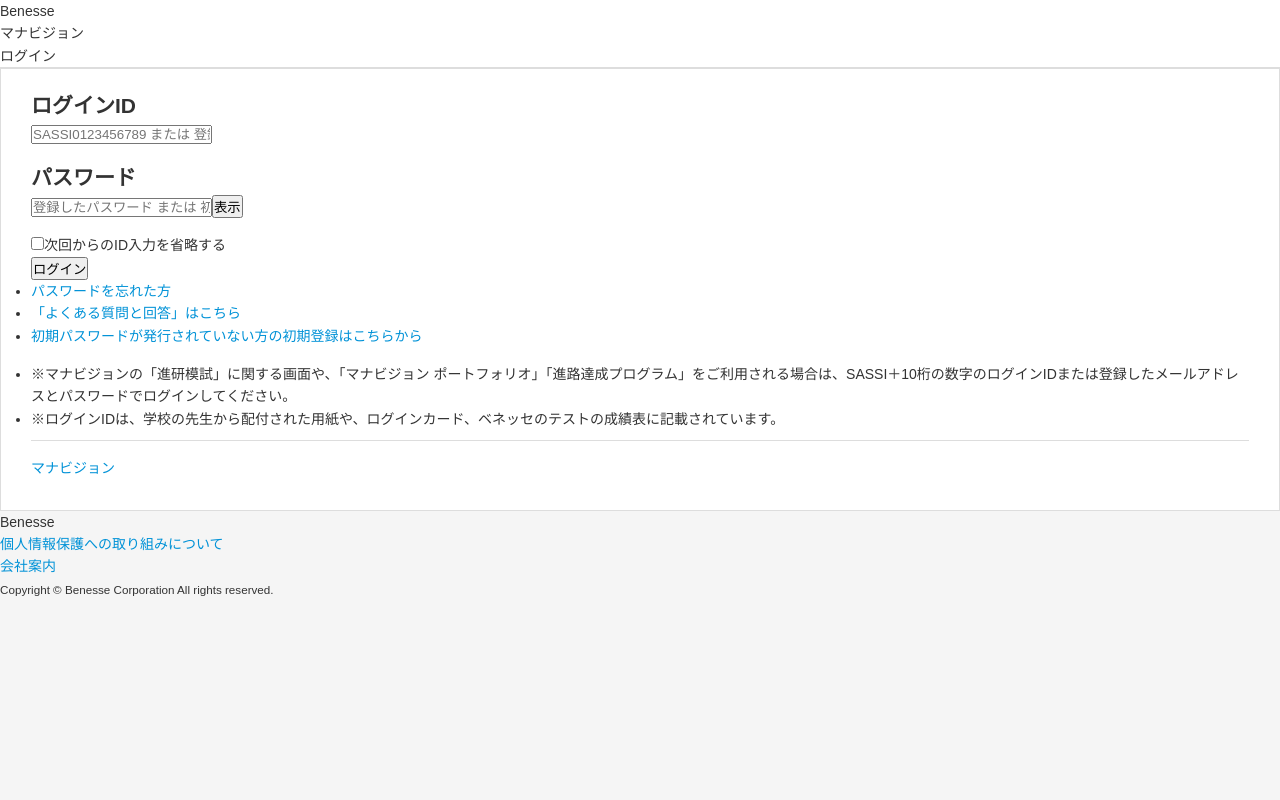
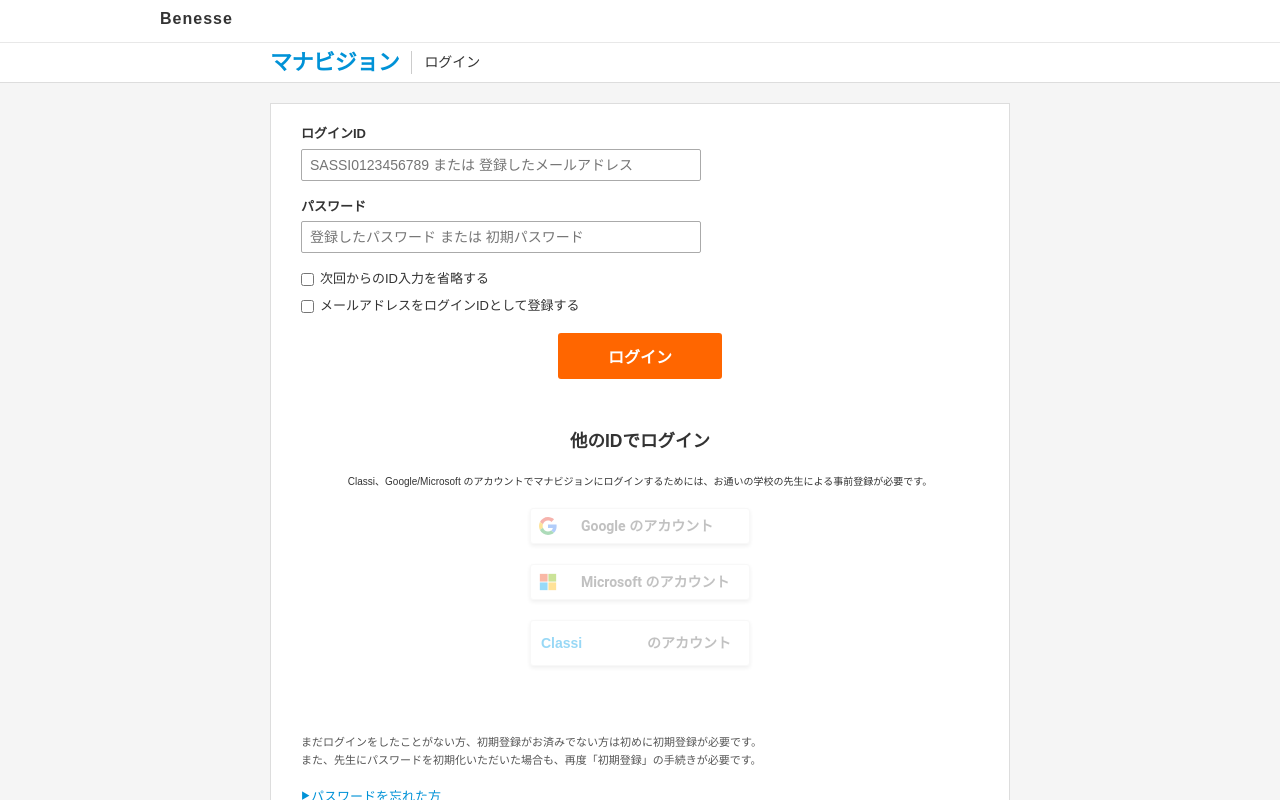
Before and after one commit to koryojohogijutsu/koryo-fes.results, a Next.js app: page /login in a window 1280 px wide. Shown: the top 800 px of the page. Built offline with nearby package versions, Linux system fonts and the light colour scheme; no server answers.

Commit message:
Update LoginForm.tsx

```diff
--- a/components/LoginForm.tsx
+++ b/components/LoginForm.tsx
@@ -15,8 +15,8 @@
   const router = useRouter();
   const [loginId, setLoginId] = useState("");
   const [password, setPassword] = useState("");
-  const [showPass, setShowPass] = useState(false);
   const [rememberLogin, setRememberLogin] = useState(false);
+  const [mailReg, setMailReg] = useState(false);
   const [loading, setLoading] = useState(false);
   const [authError, setAuthError] = useState(
     error === "CredentialsSignin" ? "IDまたはパスワードが間違っています" : ""
@@ -50,179 +50,260 @@
   }
 
   return (
-    <div className={styles.page}>
-      {/* Header */}
+    <div className={styles.pageWrap}>
+      {/* ===== simpleHeader ===== */}
       <header className={styles.simpleHeader}>
-        <div className={styles.headerTop}>
-          <span className={styles.benesseLabel}>Benesse</span>
+        {/* Benesseロゴバー */}
+        <div className={styles.benesseHeaderBar}>
+          <div className={styles.benesseHeaderBox}>
+            <a href="http://www.benesse.co.jp/" target="_blank" rel="noreferrer" className={styles.benesseHeaderLogo}>
+              <BenesseLogo />
+            </a>
           </div>
-        <div className={styles.headerMain}>
-          <div className={styles.logoWrap}>
-            <span className={styles.logoText}>マナビジョン</span>
         </div>
-          <span className={styles.headerTitle}>ログイン</span>
+        {/* マナビジョンロゴ + "ログイン" */}
+        <div className={styles.wFix}>
+          <p className={styles.manageLogo}>
+            <a href="https://manabi.benesse.ne.jp/">
+              <ManabiVisionLogo />
+            </a>
+          </p>
+          <p className={styles.headerTxt}>ログイン</p>
         </div>
       </header>
 
-      {/* Main */}
-      <main className={styles.main}>
+      {/* ===== contents ===== */}
+      <div id="contents" className={styles.col1}>
+        <div className={styles.contBoxWrap}>
           <div className={styles.contBox}>
+
             <form onSubmit={handleSubmit} noValidate>
-            {/* Login ID */}
+              <div className={styles.formInput}>
+
+                {/* ログインID */}
                 <div className={styles.formSection}>
-              <div className={styles.formTtl}>
-                <h2>ログインID</h2>
-              </div>
+                  <div className={styles.formTtl01}><h2>ログインID</h2></div>
+                  <p>
                     <input
                       type="text"
                       value={loginId}
                       onChange={(e) => setLoginId(e.target.value)}
+                      className={`${styles.loginId} ${styles.entered}`}
+                      id="textBox01"
+                      name="loginId"
                       placeholder="SASSI0123456789 または 登録したメールアドレス"
-                className={styles.textInput}
                       autoComplete="username"
                       disabled={loading}
                     />
+                  </p>
                 </div>
 
-            {/* Password */}
+                {/* パスワード */}
                 <div className={styles.formSection}>
-              <div className={styles.formTtl}>
-                <h2>パスワード</h2>
-              </div>
-              <div className={styles.passwordWrap}>
+                  <div className={styles.formTtl01}><h2>パスワード</h2></div>
+                  <div className={styles.formPasswd}>
                     <input
-                  type={showPass ? "text" : "password"}
+                      type="password"
                       value={password}
                       onChange={(e) => setPassword(e.target.value)}
+                      className={styles.loginPass}
+                      name="password"
+                      maxLength={16}
+                      id="textBox02"
                       placeholder="登録したパスワード または 初期パスワード"
-                  className={styles.textInput}
-                  maxLength={16}
                       autoComplete="current-password"
                       disabled={loading}
                     />
-                <button
-                  type="button"
-                  className={styles.showPassBtn}
-                  onClick={() => setShowPass(!showPass)}
-                  aria-label={showPass ? "パスワードを隠す" : "パスワードを表示"}
-                >
-                  {showPass ? "隠す" : "表示"}
-                </button>
+                    <span className={styles.pwcheck}></span>
                   </div>
                 </div>
 
-            {/* Error */}
-            {authError && (
-              <p className={styles.errorMsg} role="alert">
+                {/* エラーメッセージ */}
+                <div className={styles.loginfalse} style={{ marginTop: 0 }}>
+                  <div className={styles.loginfalsInner}>
+                    <p
+                      className={styles.loginfalseText}
+                      style={{
+                        display: authError ? "" : "none",
+                        fontSize: 14,
+                        padding: "0px 0px 30px",
+                        whiteSpace: "pre-line",
+                      }}
+                    >
                       {authError}
                     </p>
-            )}
+                  </div>
+                </div>
 
-            {/* Checkbox */}
-            <div className={styles.checkboxArea}>
-              <label className={styles.checkLabel}>
+                <div className={styles.formSection}>
+                  {/* チェックボックス群 */}
+                  <ul className={styles.formList03}>
+                    <li>
+                      <label>
                         <input
                           type="checkbox"
                           checked={rememberLogin}
                           onChange={(e) => setRememberLogin(e.target.checked)}
+                          id="loginCheck"
+                          name="loginCheck"
                         />
                         <span>次回からのID入力を省略する</span>
                       </label>
-            </div>
+                    </li>
+                    <li>
+                      <label>
+                        <input
+                          type="checkbox"
+                          checked={mailReg}
+                          onChange={(e) => setMailReg(e.target.checked)}
+                          id="mail_reg_flg"
+                          name="mailRegFlg"
+                        />
+                        <span>メールアドレスをログインIDとして登録する</span>
+                      </label>
+                    </li>
+                  </ul>
 
-            {/* Submit */}
-            <div className={styles.btnWrap}>
-              <button
-                type="submit"
-                className={styles.loginBtn}
-                disabled={loading}
-              >
+                  {/* ログインボタン */}
+                  <div className={styles.formBtn01}>
+                    <button type="submit" disabled={loading}>
                       {loading ? "ログイン中..." : "ログイン"}
                     </button>
                   </div>
-          </form>
 
-          {/* Google Login */}
-          {hasGoogle && (
-            <div className={styles.externalArea}>
-              <p className={styles.externalTitle}>他のIDでログイン</p>
-              <p className={styles.externalNote}>
-                Googleのアカウントでマナビジョンにログインするためには、お通いの学校の先生による事前登録が必要です。
+                  {/* 他のIDでログイン */}
+                  <div id="exbc_longin_area" className={styles.exbcLoginArea}>
+                    <p className={styles.exbcLoginTitle}>他のIDでログイン</p>
+                    <p className={styles.exbcNote}>
+                      {hasGoogle
+                        ? "Google のアカウントでマナビジョンにログインするためには、お通いの学校の先生による事前登録が必要です。"
+                        : "Classi、Google/Microsoft のアカウントでマナビジョンにログインするためには、お通いの学校の先生による事前登録が必要です。"}
                     </p>
-              <div className={styles.externalBtnWrap}>
+                    {/* Google */}
+                    <div className={styles.exbcLoginAreaBtn}>
+                      {hasGoogle ? (
                         <button
                           type="button"
-                  className={styles.googleBtn}
+                          className={styles.exbcSnsBtn}
                           onClick={handleGoogleLogin}
                           disabled={loading}
                         >
-                  <GoogleIcon />
-                  <span>Google のアカウント</span>
+                          <span className={styles.iconCover}>
+                            <GoogleGLogo />
+                          </span>
+                          <span className={styles.iconText}>Google のアカウント</span>
                         </button>
+                      ) : (
+                        <span className={styles.exbcSnsBtn} style={{ opacity: 0.4, cursor: "default" }}>
+                          <span className={styles.iconCover}>
+                            <GoogleGLogo />
+                          </span>
+                          <span className={styles.iconText}>Google のアカウント</span>
+                        </span>
+                      )}
+                    </div>
+                    {/* Microsoft */}
+                    <div className={styles.exbcLoginAreaBtn}>
+                      <span className={styles.exbcSnsBtn} style={{ opacity: 0.4, cursor: "default" }}>
+                        <span className={styles.iconCover}>
+                          <MicrosoftLogo />
+                        </span>
+                        <span className={styles.iconText}>Microsoft のアカウント</span>
+                      </span>
+                    </div>
+                    {/* Classi */}
+                    <div className={styles.exbcLoginAreaBtn}>
+                      <span className={`${styles.exbcSnsBtn} ${styles.exbcSnsBtnClassi}`} style={{ opacity: 0.4, cursor: "default" }}>
+                        <span className={`${styles.iconCover} ${styles.classiIconCover}`}>
+                          <ClassiLogo />
+                        </span>
+                        <span className={styles.iconText}> のアカウント</span>
+                      </span>
                     </div>
                   </div>
-          )}
 
-          {/* Links */}
-          <div className={styles.formSection}>
-            <ul className={styles.linkList}>
-              <li>
-                <a href="#">パスワードを忘れた方</a>
-              </li>
-              <li>
-                <a href="#" target="_blank" rel="noreferrer">
-                  「よくある質問と回答」はこちら
-                </a>
-              </li>
-              <li>
-                <a href="#">初期パスワードが発行されていない方の初期登録はこちらから</a>
-              </li>
+                  {/* 初期登録案内 */}
+                  <div className={styles.formNote02} id="syokitouroku">
+                    <p className={styles.note}>
+                      まだログインをしたことがない方、初期登録がお済みでない方は初めに初期登録が必要です。<br />
+                      また、先生にパスワードを初期化いただいた場合も、再度「初期登録」の手続きが必要です。&nbsp;
+                    </p>
+                  </div>
+
+                  {/* リンク群 */}
+                  <ul className={styles.formList05}>
+                    <li><a href="https://manabi.benesse.ne.jp/kk/mnpassrec/Select">パスワードを忘れた方</a></li>
+                    <li><a href="https://manabi.benesse.ne.jp/doc/faq/idpw_index.html" target="_blank" rel="noreferrer">「よくある質問と回答」はこちら</a></li>
+                    <li><a href="https://manabi.benesse.ne.jp/account/signup.html">初期パスワードが発行されていない方の初期登録はこちらから</a></li>
+                  </ul>
+
+                  {/* 注意事項 */}
+                  <ul className={styles.formNote03}>
+                    <li>※マナビジョンの「進研模試」に関する画面や、「マナビジョン ポートフォリオ」「進路達成プログラム」をご利用される場合は、SASSI＋10桁の数字のログインIDまたは登録したメールアドレスとパスワードでログインしてください。</li>
+                    <li>※ログインIDは、学校の先生から配付された用紙や、ログインカード、ベネッセのテストの成績表に記載されています。</li>
                   </ul>
                 </div>
 
-          {/* Notes */}
-          <ul className={styles.noteList}>
-            <li>
-              ※マナビジョンの「進研模試」に関する画面や、「マナビジョン
-              ポートフォリオ」「進路達成プログラム」をご利用される場合は、SASSI＋10桁の数字のログインIDまたは登録したメールアドレスとパスワードでログインしてください。
-            </li>
-            <li>
-              ※ログインIDは、学校の先生から配付された用紙や、ログインカード、ベネッセのテストの成績表に記載されています。
-            </li>
+                {/* フッターメニュー */}
+                <div className={styles.footMenu}>
+                  <ul className={styles.footMenuList}>
+                    <li><a href="https://manabi.benesse.ne.jp/">マナビジョン</a></li>
                   </ul>
+                </div>
 
-          <div className={styles.footMenu}>
-            <a href="#">マナビジョン</a>
+              </div>{/* /formInput */}
+            </form>
+
+          </div>{/* /contBox */}
         </div>
       </div>
-      </main>
 
-      {/* Footer */}
-      <footer className={styles.footer}>
-        <div className={styles.footerInner}>
-          <span className={styles.footerLogo}>Benesse</span>
-          <ul className={styles.footerLinks}>
-            <li>
-              <a href="http://www.benesse.co.jp/privacy/" target="_blank" rel="noreferrer">
-                個人情報保護への取り組みについて
+      {/* ===== footer ===== */}
+      <footer style={{ paddingRight: 20 }}>
+        <div className={styles.benesseFooter}>
+          <div className={styles.benesseFooterInner}>
+            <div className={styles.benesseFooterUpper}>
+              <a className={styles.benesseFooterLogo} href="http://www.benesse.co.jp/" target="_blank" rel="noreferrer">
+                <BenesseLogo />
               </a>
-            </li>
-            <li>
-              <a href="http://www.benesse.co.jp/benesseinfo/" target="_blank" rel="noreferrer">
-                会社案内
-              </a>
-            </li>
+              <ul className={styles.benesseFooterList}>
+                <li><a href="http://www.benesse.co.jp/privacy/" target="_blank" rel="noreferrer">個人情報保護への取り組みについて</a></li>
+                <li><a href="http://www.benesse.co.jp/benesseinfo/" target="_blank" rel="noreferrer">会社案内</a></li>
               </ul>
-          <small className={styles.copyright}>
-            Copyright © Benesse Corporation All rights reserved.
-          </small>
+            </div>
+            <small className={styles.benesseFooterCopyright}>Copyright © Benesse Corporation All rights reserved.</small>
+          </div>
         </div>
       </footer>
     </div>
   );
 }
 
-function GoogleIcon() {
+/* ────────── SVGアイコン群 ────────── */
+
+function BenesseLogo() {
+  return (
+    <svg width="105" height="24" viewBox="0 0 105 24" fill="none" xmlns="http://www.w3.org/2000/svg">
+      <text x="0" y="18" fontFamily="Arial, sans-serif" fontWeight="bold" fontSize="16" fill="#333" letterSpacing="1">Benesse</text>
+    </svg>
+  );
+}
+
+function ManabiVisionLogo() {
+  return (
+    <span style={{
+      fontFamily: '"Hiragino Kaku Gothic ProN","Hiragino Sans",Meiryo,sans-serif',
+      fontWeight: "bold",
+      fontSize: 22,
+      color: "#0092d7",
+      letterSpacing: "-0.02em",
+    }}>
+      マナビジョン
+    </span>
+  );
+}
+
+function GoogleGLogo() {
   return (
     <svg width="18" height="18" viewBox="0 0 48 48" xmlns="http://www.w3.org/2000/svg">
       <path fill="#EA4335" d="M24 9.5c3.54 0 6.71 1.22 9.21 3.6l6.85-6.85C35.9 2.38 30.47 0 24 0 14.62 0 6.51 5.38 2.56 13.22l7.98 6.19C12.43 13.72 17.74 9.5 24 9.5z"/>
@@ -232,3 +313,22 @@
     </svg>
   );
 }
+
+function MicrosoftLogo() {
+  return (
+    <svg width="18" height="18" viewBox="0 0 21 21" xmlns="http://www.w3.org/2000/svg">
+      <rect x="1" y="1" width="9" height="9" fill="#F25022"/>
+      <rect x="11" y="1" width="9" height="9" fill="#7FBA00"/>
+      <rect x="1" y="11" width="9" height="9" fill="#00A4EF"/>
+      <rect x="11" y="11" width="9" height="9" fill="#FFB900"/>
+    </svg>
+  );
+}
+
+function ClassiLogo() {
+  return (
+    <svg width="80" height="20" viewBox="0 0 80 20" xmlns="http://www.w3.org/2000/svg">
+      <text x="0" y="15" fontFamily="Arial,sans-serif" fontWeight="bold" fontSize="14" fill="#00a0e9">Classi</text>
+    </svg>
+  );
+}
```
Lines whose indentation alone changed are shown as unchanged.
